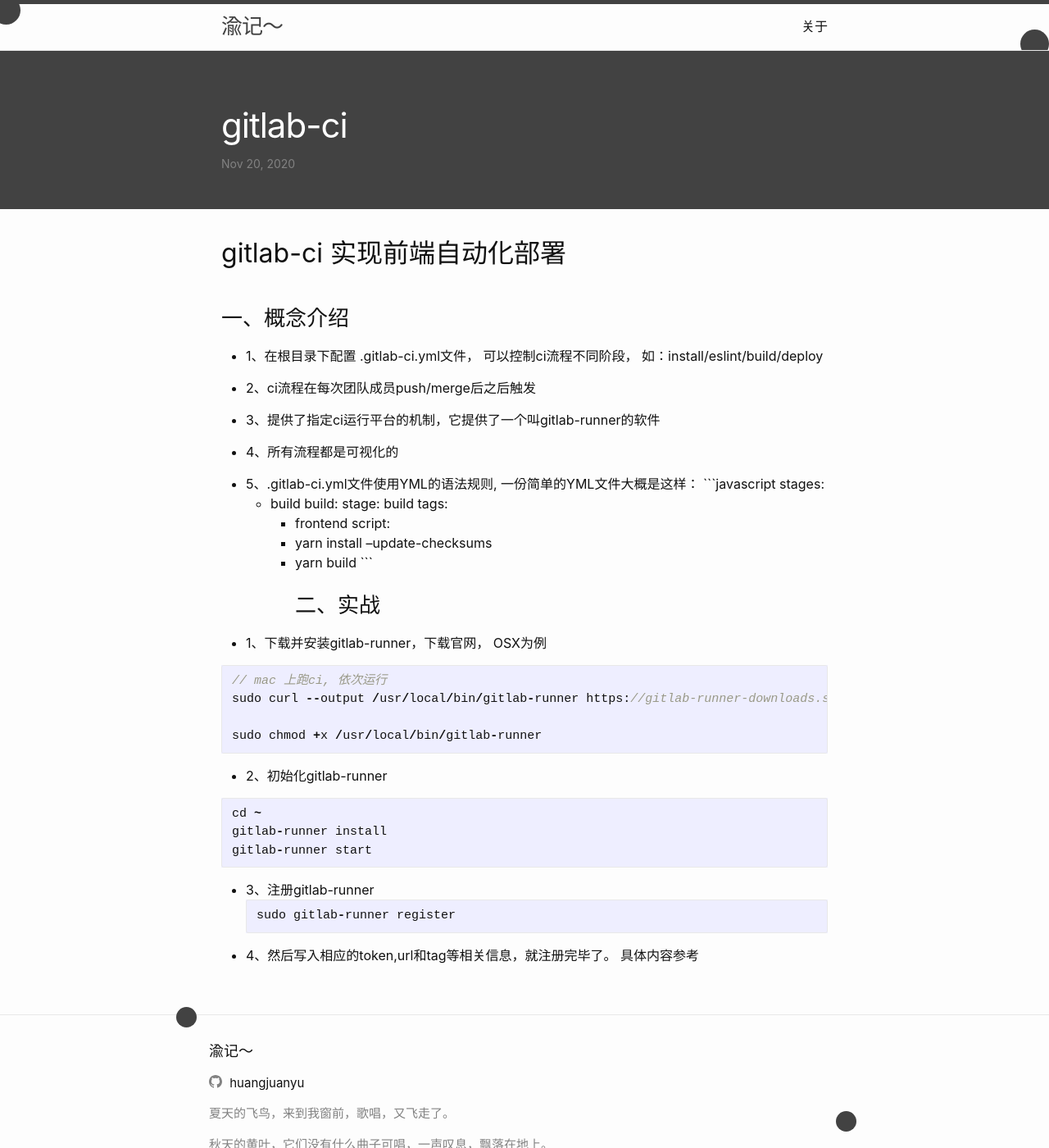
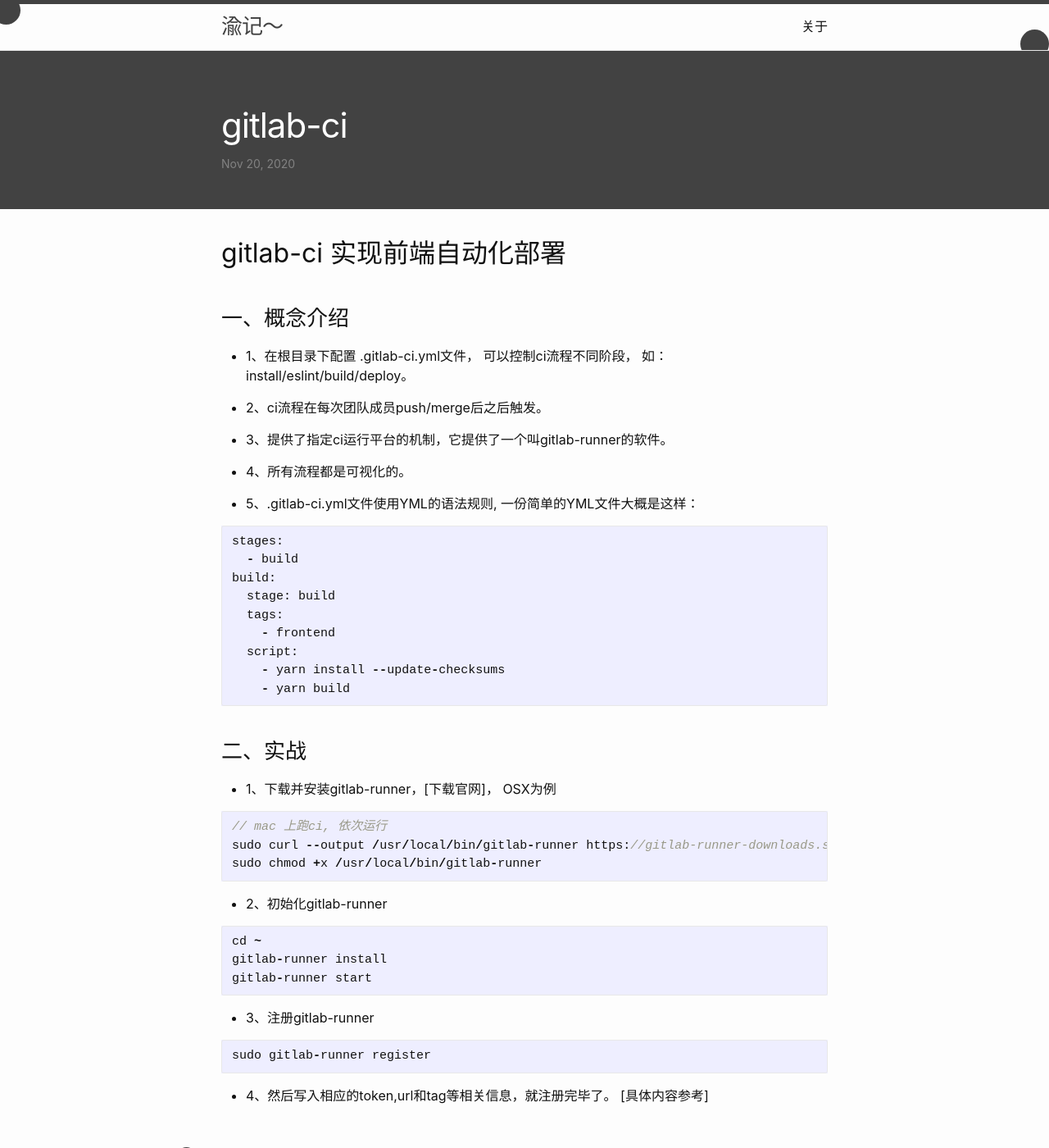
Before and after one commit to huangjuanyu/yuNote, a Jekyll site: the page built from _posts/2020-11-20-gitlab-ci.md, in a window 1280 px wide and 1400 px high. Shown: the whole window at 82% size. Built offline with Jekyll 4.4.1, drawn with Linux system fonts in a browser that asks for light colours.

Commit message:
优化写法

````diff
--- a/_posts/2020-11-20-gitlab-ci.md
+++ b/_posts/2020-11-20-gitlab-ci.md
@@ -10,15 +9,16 @@ summary: '实现前端自动化部署....'
 
 ### 一、概念介绍
 
-* 1、在根目录下配置 .gitlab-ci.yml文件， 可以控制ci流程不同阶段， 如：install/eslint/build/deploy
+* 1、在根目录下配置 .gitlab-ci.yml文件， 可以控制ci流程不同阶段， 如：install/eslint/build/deploy。
 
-* 2、ci流程在每次团队成员push/merge后之后触发
+* 2、ci流程在每次团队成员push/merge后之后触发。
 
-* 3、提供了指定ci运行平台的机制，它提供了一个叫gitlab-runner的软件
+* 3、提供了指定ci运行平台的机制，它提供了一个叫gitlab-runner的软件。
 
-* 4、所有流程都是可视化的
+* 4、所有流程都是可视化的。
 
 * 5、.gitlab-ci.yml文件使用YML的语法规则, 一份简单的YML文件大概是这样：
+
 ```javascript
 stages:
   - build
@@ -30,14 +30,14 @@ build:
     - yarn install --update-checksums
     - yarn build
 ```
+
 ### 二、实战
 
-* 1、下载并安装gitlab-runner，[下载官网](https://docs.gitlab.com/runner/install/)， OSX为例
+* 1、下载并安装gitlab-runner，[[下载官网](https://docs.gitlab.com/runner/install/)]， OSX为例
 
 ```javascript
 // mac 上跑ci, 依次运行
 sudo curl --output /usr/local/bin/gitlab-runner https://gitlab-runner-downloads.s3.amazonaws.com/latest/binaries/gitlab-runner-darwin-amd64
-
 sudo chmod +x /usr/local/bin/gitlab-runner
 ```
 
@@ -50,8 +50,9 @@ gitlab-runner start
 ```
 
 * 3、注册gitlab-runner
+
 ```javascript
 sudo gitlab-runner register
 ```
 
-* 4、然后写入相应的token,url和tag等相关信息，就注册完毕了。 [具体内容参考](https://blog.csdn.net/github_34708151/article/details/108557482)
+* 4、然后写入相应的token,url和tag等相关信息，就注册完毕了。 [[具体内容参考](https://blog.csdn.net/github_34708151/article/details/108557482)]
````
Also changed, not shown: other parts of _posts/2020-11-20-gitlab-ci.md (+0 -1 lines), _posts/2020-11-13-yarn.md (+7 -8 lines).
